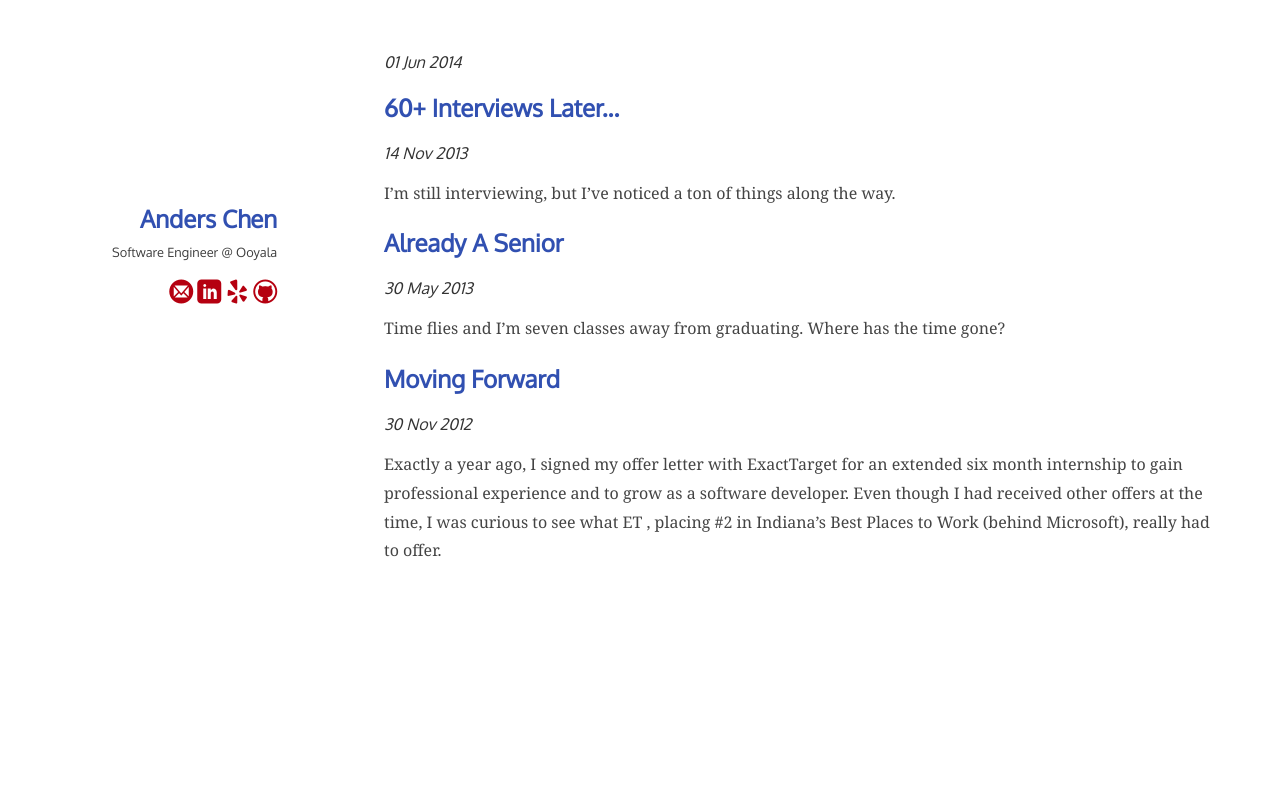
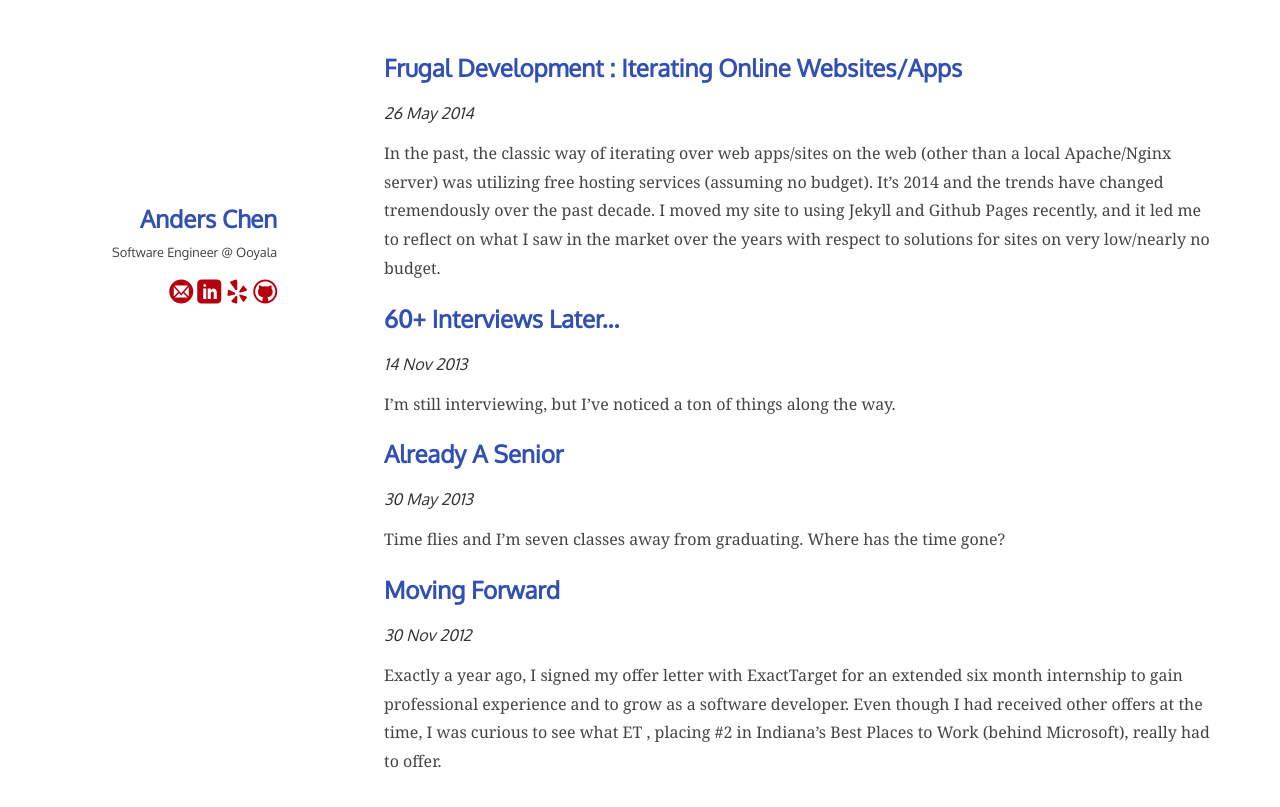
Before and after one commit to chena-site/chena-site.github.io, a Jekyll site: the page built from index.html, in a window 1280 px wide. Shown: the top 807 px of the page. Built offline with Jekyll 4.4.1, drawn with Linux system fonts in a browser that asks for light colours; nearby versions of some CDN libraries; Markdown is read by kramdown in place of the engine named in the settings; the list of posts is cut into pages by our own code.

Commit message:
escape char in post

```diff
--- a/_posts/2014-05-26-iterating-sites-apps-hosting.markdown
+++ b/_posts/2014-05-26-iterating-sites-apps-hosting.markdown
@@ -1,6 +1,6 @@
 ---
 layout: post
-title: Frugal Development: Iterating Online Websites/Apps
+title: "Frugal Development : Iterating Online Websites/Apps"
 tags: web static-sites
 categories: websites hosting
 date: 2014-05-26
```
